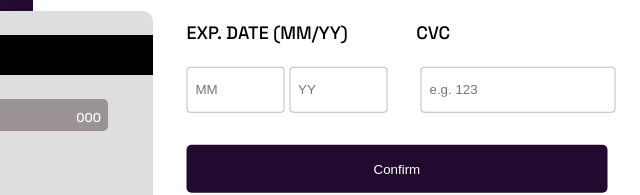
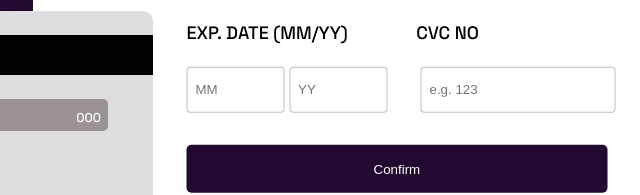
Before and after one commit to yvzklc/PaymentPage, a plain HTML site: page index.html in a window 1280 px wide. Shown: the part 409-604 px from the top of the page, 367-1007 px from the left. Drawn offline with Linux system fonts and the light colour scheme.

Commit message:
html update

```diff
--- a/index.html
+++ b/index.html
@@ -47,7 +47,7 @@
             <br>
             <br>
             <label for="month">EXP. DATE (MM/YY)</label>
-            <label class="cvcc" for="cvc">CVC</label>
+            <label class="cvcc" for="cvc">CVC NO</label>
             <br>
             <br>
             <input class="birth" type="number" placeholder="MM" name="month" id="month">
```
